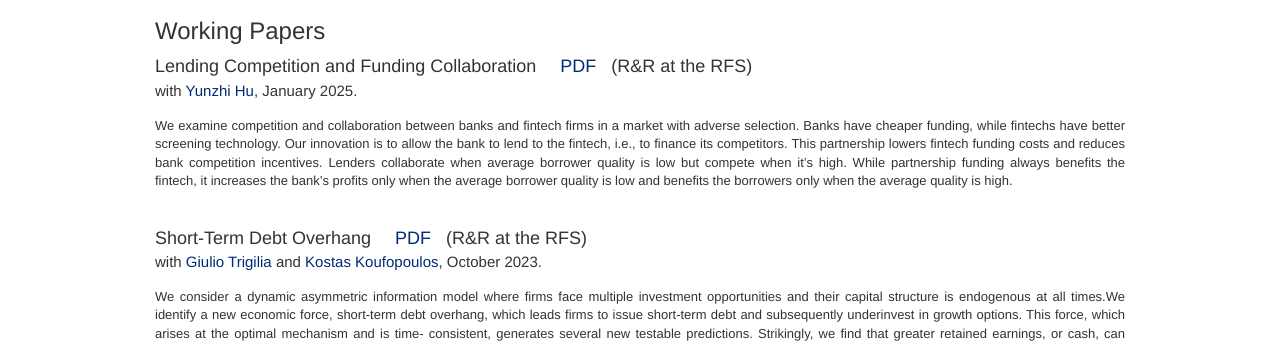
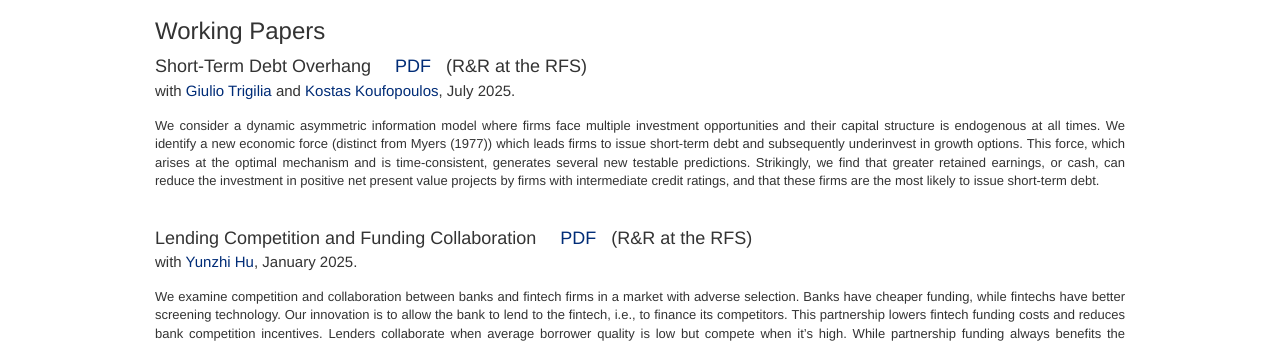
Before and after one commit to pzryumov/pzryumov.github.io, a plain HTML site: page index.html in a window 1280 px wide. Shown: the part 607-952 px from the top of the page. Drawn offline with Linux system fonts and the light colour scheme.

Commit message:
Updated reference to ST Overhang

```diff
--- a/index.html
+++ b/index.html
@@ -56,27 +56,27 @@
 			</div>
 			<div class="container">
 				<div class="working-paper">
+					<h4 class="title">Short-Term Debt Overhang</h4>
+					<span class="paper-link">
+						<a  target="_blank" class="pdf" href="https://papers.ssrn.com/sol3/papers.cfm?abstract_id=4283044">PDF</a> (R&amp;R at the RFS)
+					</span>
+					<ul>
+						<li class="co-authors">with <a  target="_blank" href="https://sites.google.com/view/giulio-trigilia/home">Giulio Trigilia</a> and <a  target="_blank" href="https://www.york.ac.uk/economics/our-people/staff-profiles/konstantinos-koufopoulos/">Kostas Koufopoulos</a>, July 2025. </li>
+					</ul>
+					<p class="abstract">
+						We consider a dynamic asymmetric information model where firms face multiple investment opportunities and their capital structure is endogenous at all times. We identify a new economic force (distinct from Myers (1977)) which leads firms to issue short-term debt and subsequently underinvest in growth options. This force, which arises at the optimal mechanism and is time-consistent, generates several new testable predictions. Strikingly, we find that greater retained earnings, or cash, can reduce the investment in positive net present value projects by firms with intermediate credit ratings, and that these firms are the most likely to issue short-term debt.
+					</p>
+				</div>
+				<div class="working-paper">
 					<h4 class="title">Lending Competition and Funding Collaboration</h4>
 					<span class="paper-link">
 						<a  target="_blank" class="pdf" href="https://papers.ssrn.com/sol3/papers.cfm?abstract_id=4298701">PDF</a> (R&amp;R at the RFS)
 					</span>
 					<ul>
-						<li class="co-authors"> with <a  target="_blank" href="https://yunzhihu.web.unc.edu">Yunzhi Hu</a>, January 2025.
+						<li class="co-authors"> with <a  target="_blank" href="https://yunzhihu.web.unc.edu">Yunzhi Hu</a>, January 2025. </li>
 					</ul>
 					<p class="abstract">
 						We examine competition and collaboration between banks and fintech firms in a market with adverse selection. Banks have cheaper funding, while fintechs have better screening technology. Our innovation is to allow the bank to lend to the fintech, i.e., to finance its competitors. This partnership lowers fintech funding costs and reduces bank competition incentives. Lenders collaborate when average borrower quality is low but compete when it’s high. While partnership funding always benefits the fintech, it increases the bank’s profits only when the average borrower quality is low and benefits the borrowers only when the average quality is high.
-					</p>
-				</div>
-				<div class="working-paper">
-					<h4 class="title">Short-Term Debt Overhang</h4>
-					<span class="paper-link">
-						<a  target="_blank" class="pdf" href="https://papers.ssrn.com/sol3/papers.cfm?abstract_id=4283044">PDF</a> (R&amp;R at the RFS)
-					</span>
-					<ul>
-						<li class="co-authors">with <a  target="_blank" href="https://sites.google.com/view/giulio-trigilia/home">Giulio Trigilia</a> and <a  target="_blank" href="https://www.york.ac.uk/economics/our-people/staff-profiles/konstantinos-koufopoulos/">Kostas Koufopoulos</a>, October 2023.
-					</ul>
-					<p class="abstract">
-						We consider a dynamic asymmetric information model where firms face multiple investment opportunities and their capital structure is endogenous at all times.We identify a new economic force, short-term debt overhang, which leads firms to issue short-term debt and subsequently underinvest in growth options. This force, which arises at the optimal mechanism and is time- consistent, generates several new testable predictions. Strikingly, we find that greater retained earnings, or cash, can reduce the investment in positive net present value projects by firms with intermediate credit ratings, and that these firms are the most likely to issue short-term debt.
 					</p>
 				</div>
 				<div class="working-paper">
```
